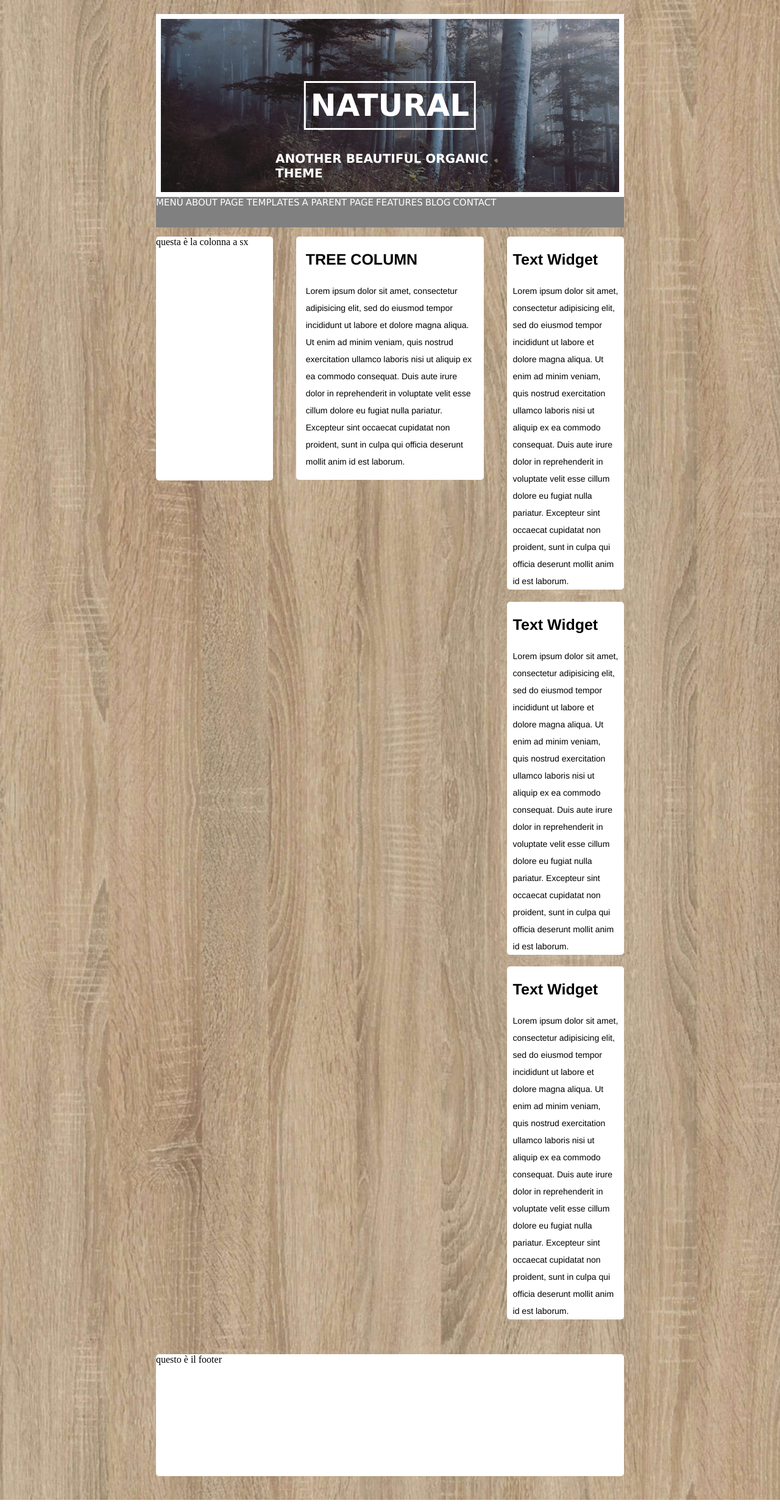
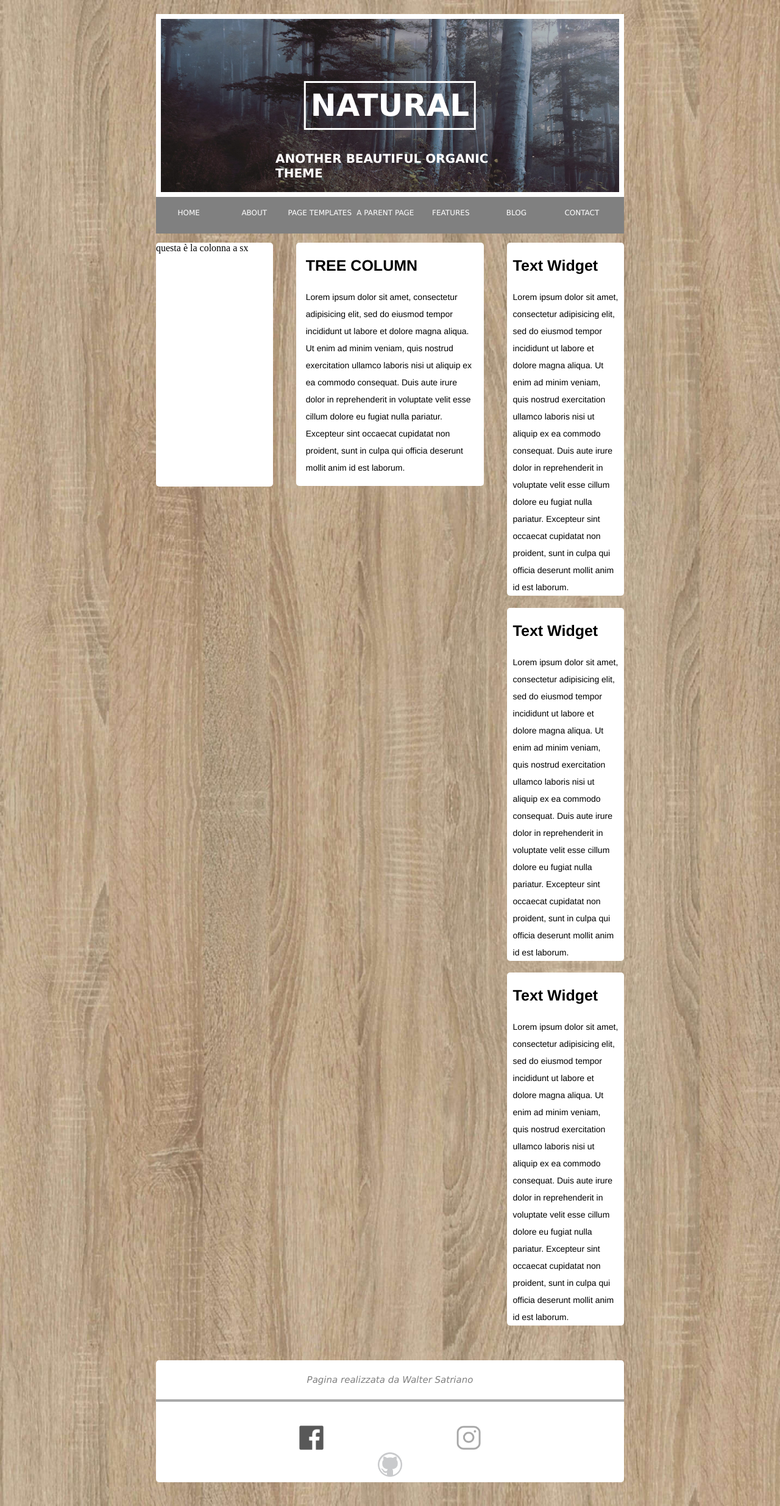
Before and after one commit to Walter-Satriano/htmlcss-wp, a plain HTML site: page index.html in a window 1280 px wide. Shown: the whole page at 61% size. Drawn offline with Linux system fonts and the light colour scheme.

Commit message:
creazione menù navigazione e footer

```diff
--- a/index.html
+++ b/index.html
@@ -17,11 +17,10 @@
         </div>
       </header>
 
-      <!--menù-->
-      <nav id=navigation>
-        <div class="style-text">
-          <ul>
-            <li>menù</li>
+      <!--menù di navigazione creato con una lista-->
+      <nav class="navigation">
+        <ul id="menu">
+          <li>home</li>
           <li>about</li>
           <li>page templates</li>
           <li>a parent page</li>
@@ -29,7 +28,6 @@
           <li>blog</li>
           <li>contact</li>
         </ul>
-        </div>
       </nav>
 
       <!--contenitore principale-->
@@ -56,7 +54,7 @@
 
         <!--colonna destra -->
         <div class="colonnadx">
-
+          <!--widget1 -->
           <div class="widgetdx1">
             <h2 class="textwidget">Text Widget</h2>
 
@@ -69,7 +67,7 @@
             cupidatat non proident, sunt in culpa qui officia deserunt mollit
             anim id est laborum.</p>
           </div>
-
+          <!--widget2 -->
           <div class="widgetdx2">
             <h2 class="textwidget">Text Widget</h2>
 
@@ -82,7 +80,7 @@
             cupidatat non proident, sunt in culpa qui officia deserunt mollit
             anim id est laborum.</p>
           </div>
-
+          <!--widget3 -->
           <div class="widgetdx3">
             <h2 class="textwidget">Text Widget</h2>
 
@@ -101,10 +99,17 @@
 
       <!--footer-->
       <footer>
-        questo è il footer
+        <p class="realized">Pagina realizzata da Walter Satriano</p>
+
+        <hr id="line">
+
+        <ul id="icon">
+          <li><img class="size" src="immagini/facebook.png" alt="facebook-icon"></li>
+          <li><img class="size" src="immagini/instagram.png" alt="instagram-icon"></li>
+          <li><img class="size" src="immagini/github.png" alt="github-icon"></li>
+        </ul>
       </footer>
 
     </div>
-
   </body>
 </html>
--- a/master.css
+++ b/master.css
@@ -14,6 +14,7 @@ body{
   margin: auto;
 }
 
+/*Inizio definizione stile header*/
 header{
   position: relative;
   background-image: url("immagini/naturaltheme.jpg");
@@ -47,22 +48,35 @@ header{
   color: white;
   text-transform: uppercase;
 }
+/*Fine definizione stile header*/
 
-#navigation{
+
+/*Inizio definizione stile menù navigazione*/
+.navigation{
   position: relative;
   background-color: gray;
-  height: 50px;
+  height: 60px;
   margin-bottom: 2%;
 }
 
-.style-text li{
-  display: inline;
-  font-size: 15px;
+#menu{
+  font-size: 12px;
   font-family: verdana;
   color: white;
   text-transform: uppercase;
+  list-style: none;
 }
 
+#menu li{
+  display: block;
+  width: 14%;
+  float: left;
+  text-align: center;
+  margin-top: 2.5%;
+}
+/*Fine definizione stile menù navigazione*/
+
+/*Inizio definizione stili delle colonne e loro contenuto*/
 .clearfix{
   position: relative;
 }
@@ -73,7 +87,6 @@ header{
   clear: both;
 }
 
-/*definizione stili delle colonne e loro contenuto*/
 .colonnasx{
   border-radius: 5px;
   background-color: white;
@@ -140,10 +153,43 @@ header{
   background-color: white;
   margin-bottom: 10%;
 }
+/*Fine definizione stili delle colonne e loro contenuto*/
 
+/*Inizio definizione stile colonne e contenuto del footer*/
 footer{
   border-radius: 5px;
   background-color: white;
   height: 200px;
   margin-bottom: 5%;
 }
+
+.realized{
+  color: gray;
+  font-size: 15px;
+  font-family: verdana;
+  font-style: oblique;
+  text-align: center;
+  padding-top: 3%;
+  padding-bottom: 3%;
+
+}
+
+#line{
+  border: solid darkgrey 2px;
+}
+
+#icon{
+  list-style: none;
+  text-align: center;
+  padding-top: 5%;
+}
+
+#icon li{
+  display: inline-block;
+  width: 33%;
+}
+
+.size{
+  width: 40px;
+  height: auto;
+}
```
Also changed, not shown: immagini/facebook.png (added), immagini/github.png (added), immagini/instagram.png (added). Lines whose indentation alone changed are shown as unchanged.
